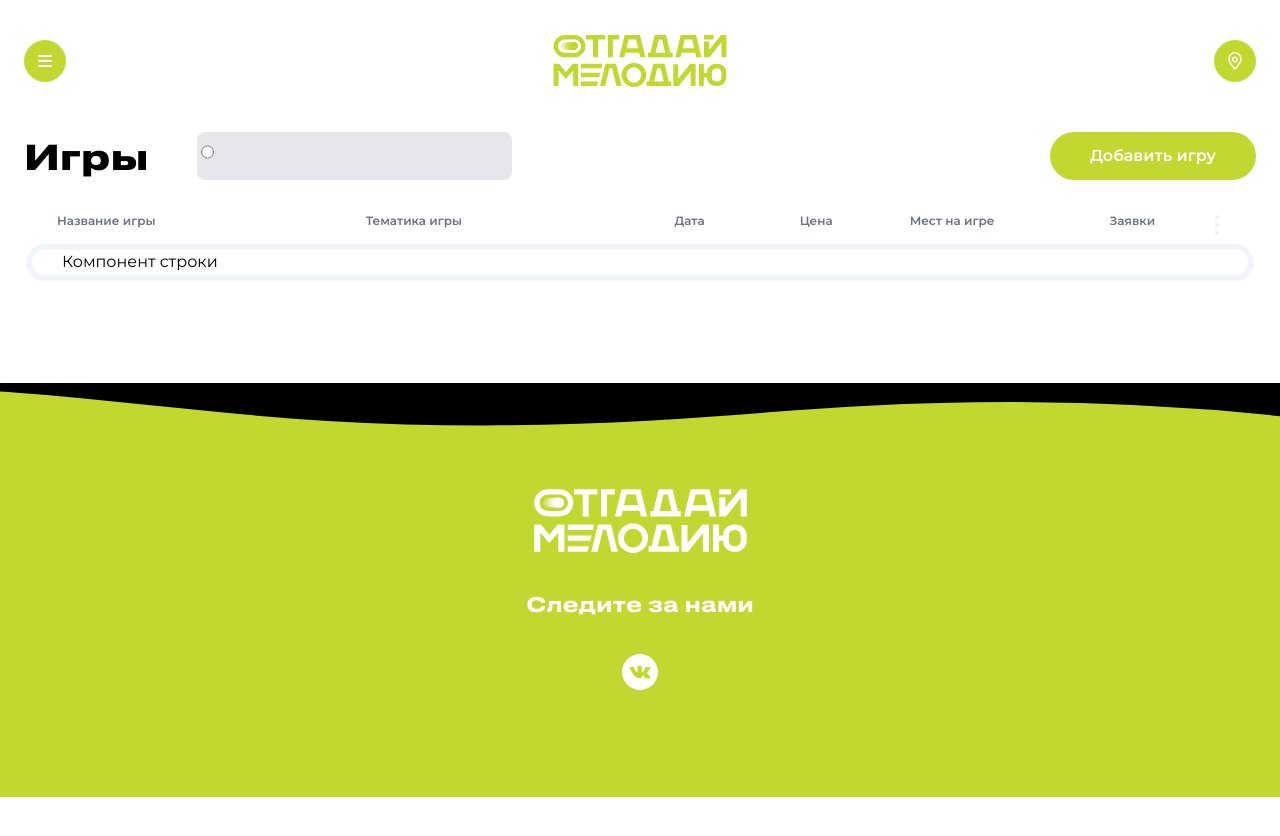
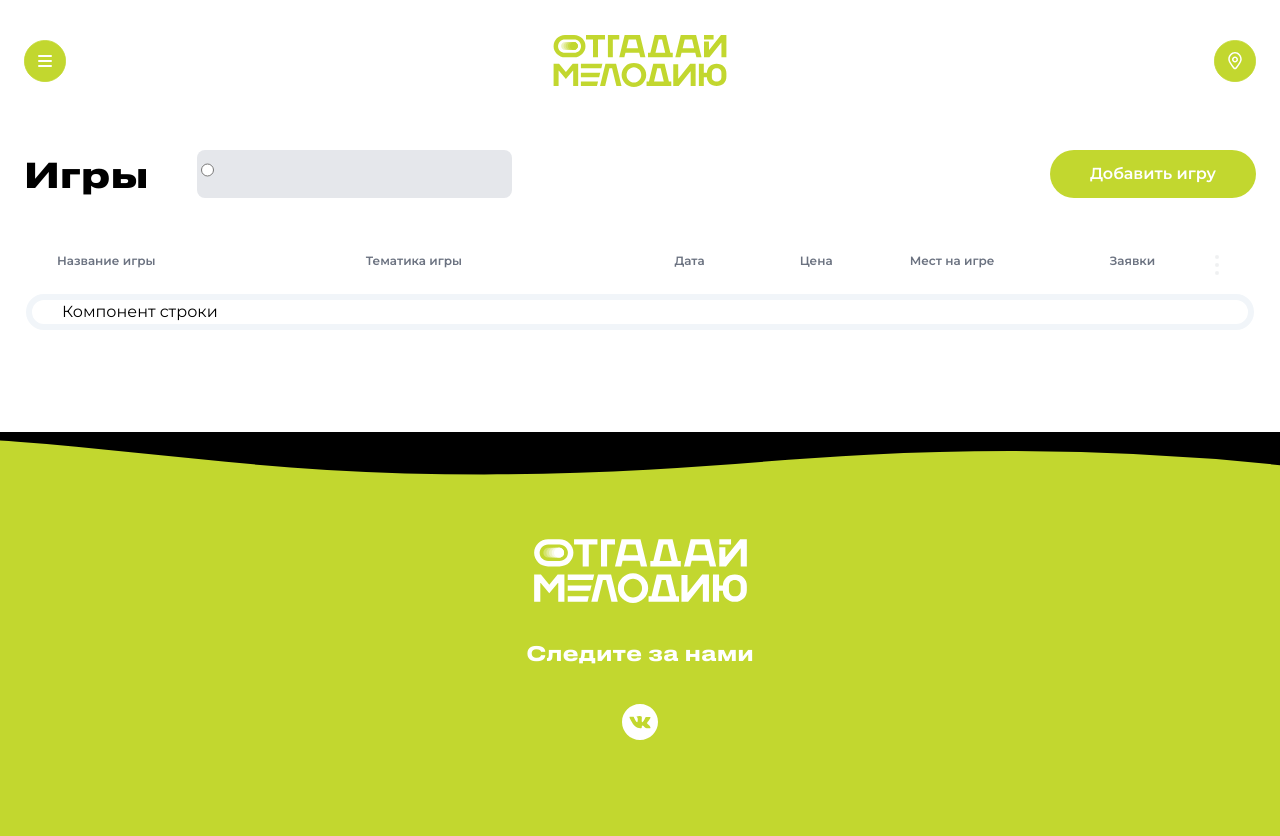
Before and after one commit to otgadaymelody/otgadaymelody-web, a React (Create React App) app: page /account-francisee in a window 1280 px wide. Shown: the top 836 px of the page. Before the commit the page ends 800 px from the top, so only its background shows below. Built offline with nearby package versions, Linux system fonts and the light colour scheme.

Commit message:
style(acc-franchisee): fix formatting, dimentions

```diff
--- a/src/components/acc-franchisee/franchisee-games/FranchiseeGames.css
+++ b/src/components/acc-franchisee/franchisee-games/FranchiseeGames.css
@@ -1,13 +1,11 @@
 .franchisee-games__bar {
   display: flex;
-  margin-bottom: 20px;
+  margin-bottom: 24px;
 }
 
 .franchisee-games__title {
   font-size: var(--text-5xl);
-  margin-top: 10px;
   margin-right: 48px;
-  margin-bottom: 10px;
 }
 
 .bar__wrapper {
--- a/src/components/acc-franchisee/franchisee-games/FranchiseeGames.tsx
+++ b/src/components/acc-franchisee/franchisee-games/FranchiseeGames.tsx
@@ -3,22 +3,21 @@ import './FranchiseeGames.css';
 import BaseButton from '../../ui/base-button/BaseButton';
 import FranciseeGamesTable from './franchisee-games-table/FranchiseeGamesTable';
 
-
 const FranciseeGames: FC = () => {
-    return (
-    <section className='franchisee-games'>
-        <div className='franchisee-games__bar bar'>
-            <div className='bar__wrapper'>
-                <h2 className='franchisee-games__title'>Игры</h2>
-                <div className='games-toggle-btn'>
-                    <input type="radio" className='toggle-switch' />
-                </div>
-                <BaseButton title='Добавить игру'/>
-            </div>
+  return (
+    <section className="franchisee-games">
+      <div className="franchisee-games__bar bar">
+        <div className="bar__wrapper">
+          <h2 className="franchisee-games__title">Игры</h2>
+          <div className="games-toggle-btn">
+            <input type="radio" className="toggle-switch" />
+          </div>
+          <BaseButton title="Добавить игру" />
         </div>
-        <FranciseeGamesTable />
+      </div>
+      <FranciseeGamesTable />
     </section>
-    );
+  );
 };
 
 export default FranciseeGames;
--- a/src/components/acc-franchisee/franchisee-games/franchisee-games-table/FranchiseeGamesTable.css
+++ b/src/components/acc-franchisee/franchisee-games/franchisee-games-table/FranchiseeGamesTable.css
@@ -3,7 +3,6 @@
 }
 
 .game-table__title {
-  margin-bottom: 16px;
   font-size: var(--text-xs);
   font-weight: var(--weight-medium);
   color: var(--color-bg-gray-500);
@@ -19,6 +18,7 @@
     minmax(10.8%, 200px)
     minmax(2.4%, 45px)
     minmax(3%, 24px);
+  grid-auto-rows: minmax(40px, auto);
   gap: 50px;
   justify-items: start;
   justify-content: space-between;
```
Also changed, not shown: src/components/acc-franchisee/franchisee-games/franchisee-games-table/FranchiseeGamesTable.tsx (+13 -11 lines), src/components/acc-franchisee/game-requests/GameRequests.tsx (+7 -9 lines).
